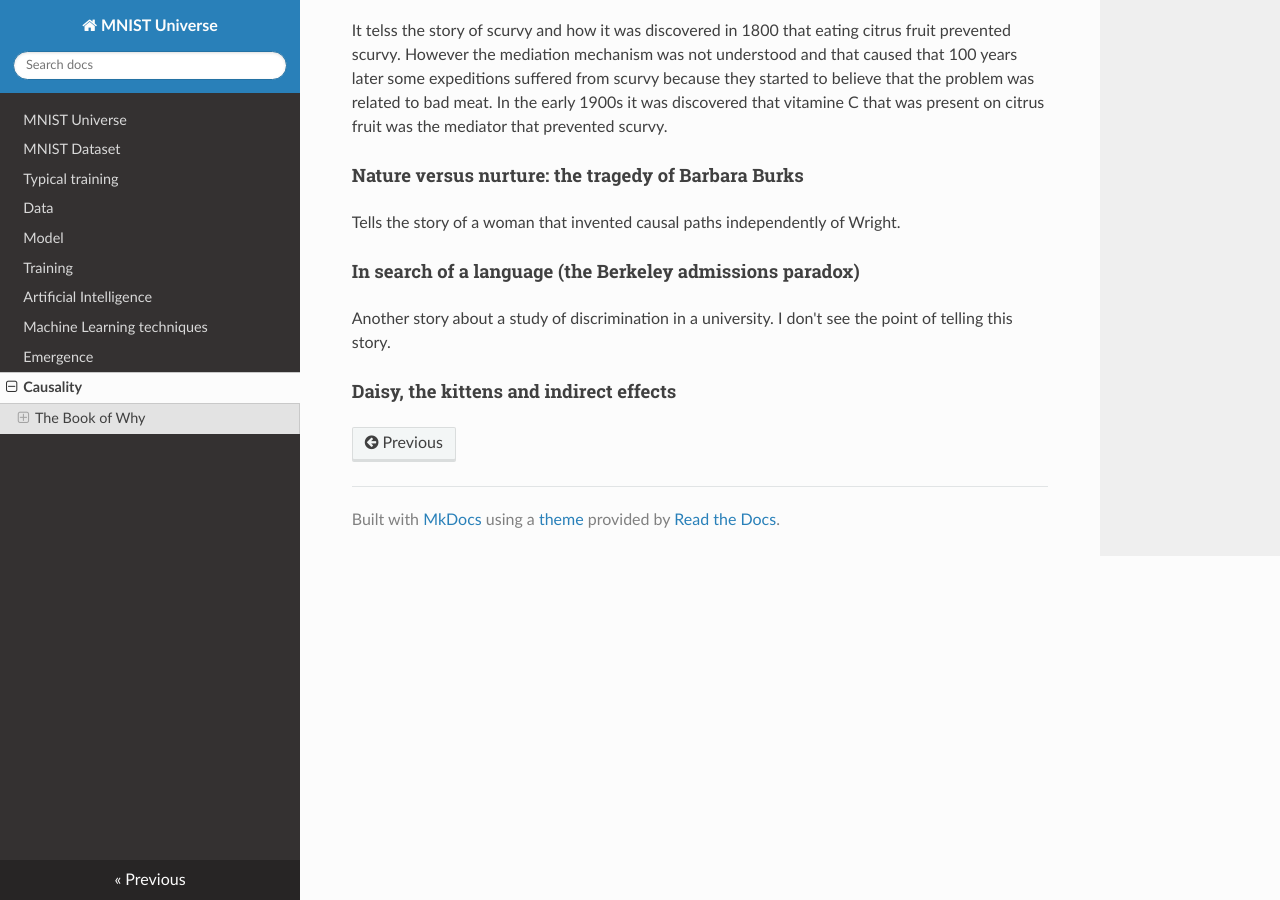
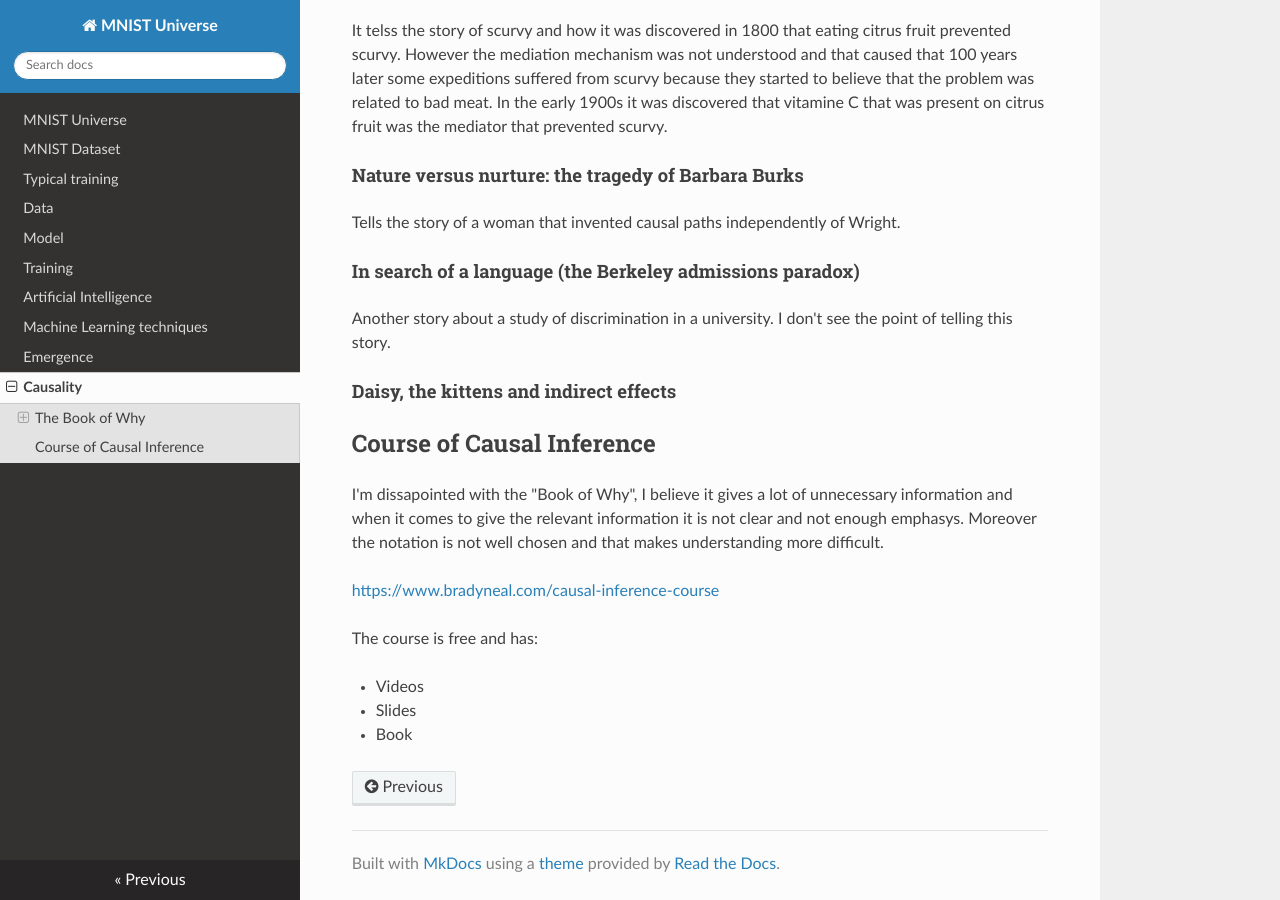
Before and after one commit to ironbar/mnist_universe, an MkDocs documentation site: the page built from docs/08_causality.md, in a window 1280 px wide and 900 px high, scrolled down 12848 px. Built offline with MkDocs 1.6.1, drawn with Linux system fonts in a browser that asks for light colours; nearby versions of some CDN libraries; formulas are drawn with MathJax 3.

Commit message:
Update 08_causality.md

```diff
--- a/docs/08_causality.md
+++ b/docs/08_causality.md
@@ -402,3 +402,15 @@ Tells the story of a woman that invented causal paths independently of Wright.
 Another story about a study of discrimination in a university. I don't see the point of telling this story.
 
 #### Daisy, the kittens and indirect effects
+
+## Course of Causal Inference
+
+I'm dissapointed with the "Book of Why", I believe it gives a lot of unnecessary information and when it comes to give the relevant information it is not clear and not enough emphasys. Moreover the notation is not well chosen and that makes understanding more difficult.
+
+[https://www.bradyneal.com/causal-inference-course](https://www.bradyneal.com/causal-inference-course)
+
+The course is free and has:
+
+- Videos
+- Slides
+- Book
```
